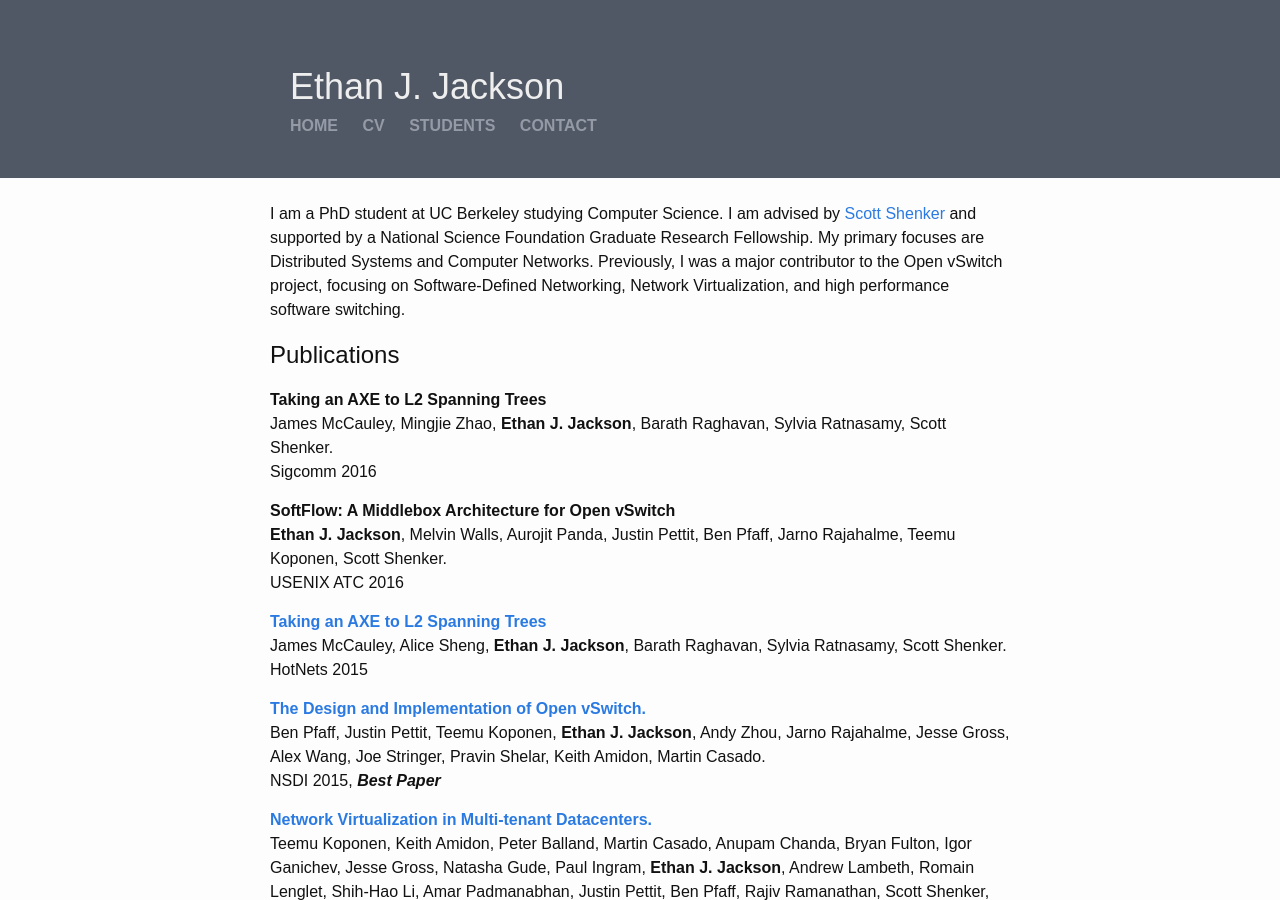
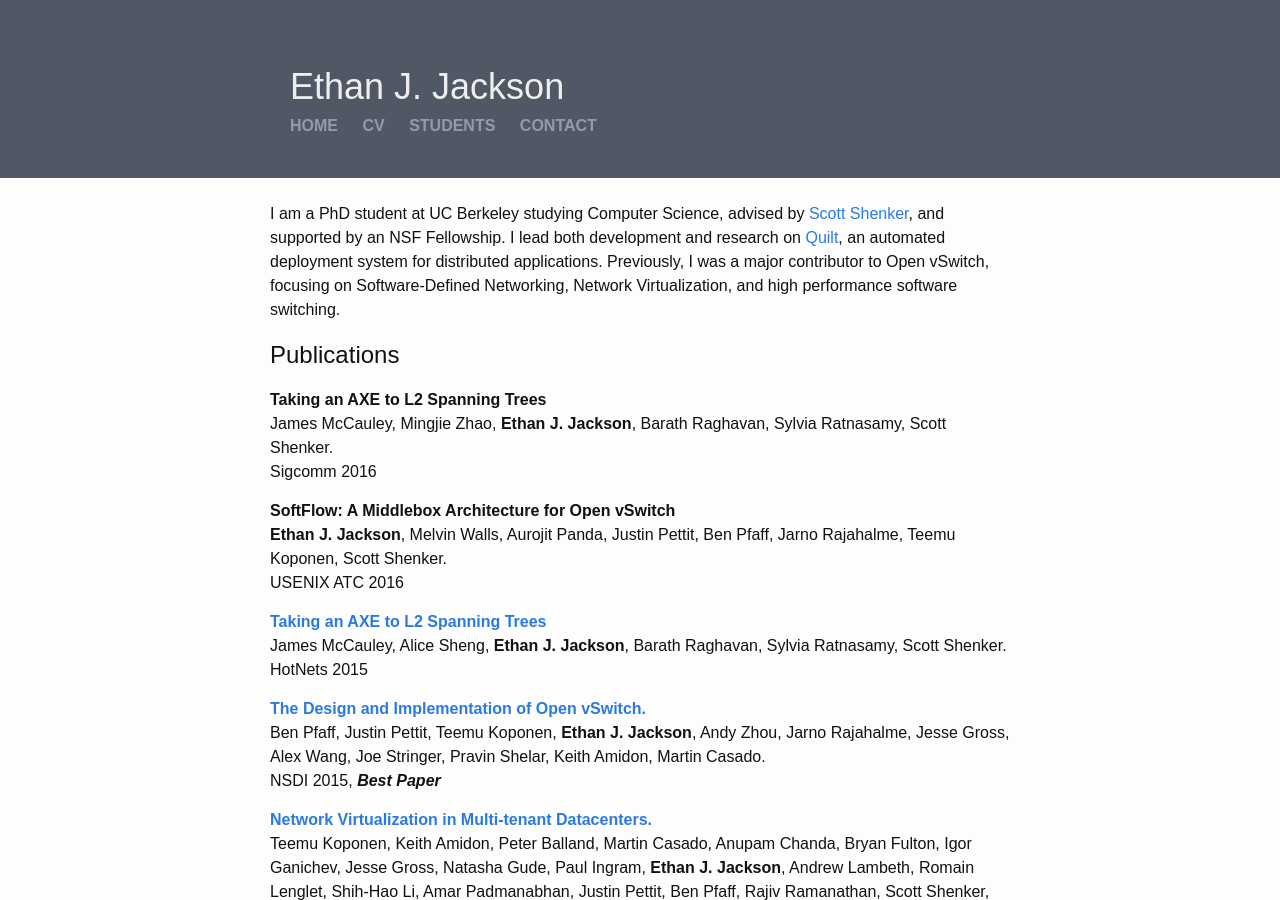
Before and after one commit to ejj/ejj.github.io, a Jekyll site: the page built from index.md, in a window 1280 px wide and 900 px high. Built offline with Jekyll 4.4.1, drawn with Linux system fonts in a browser that asks for light colours.

Commit message:
Update to reference quilt

```diff
--- a/index.md
+++ b/index.md
@@ -2,12 +2,12 @@
 layout: default
 ---
 
-I am a PhD student at UC Berkeley studying Computer Science.  I am advised by
-[Scott Shenker](https://www.eecs.berkeley.edu/Faculty/Homepages/shenker.html)
-and supported by a National Science Foundation Graduate Research Fellowship.
-My primary focuses are Distributed Systems and Computer Networks.  Previously,
-I was a major contributor to the Open vSwitch project, focusing on
-Software-Defined Networking, Network Virtualization, and high performance
+I am a PhD student at UC Berkeley studying Computer Science, advised by [Scott
+Shenker](https://www.eecs.berkeley.edu/Faculty/Homepages/shenker.html), and
+supported by an NSF Fellowship.  I lead both development and research on
+[Quilt](http://quilt.io), an automated deployment system for distributed
+applications.  Previously, I was a major contributor to Open vSwitch, focusing
+on Software-Defined Networking, Network Virtualization, and high performance
 software switching.
 
 Publications
```
